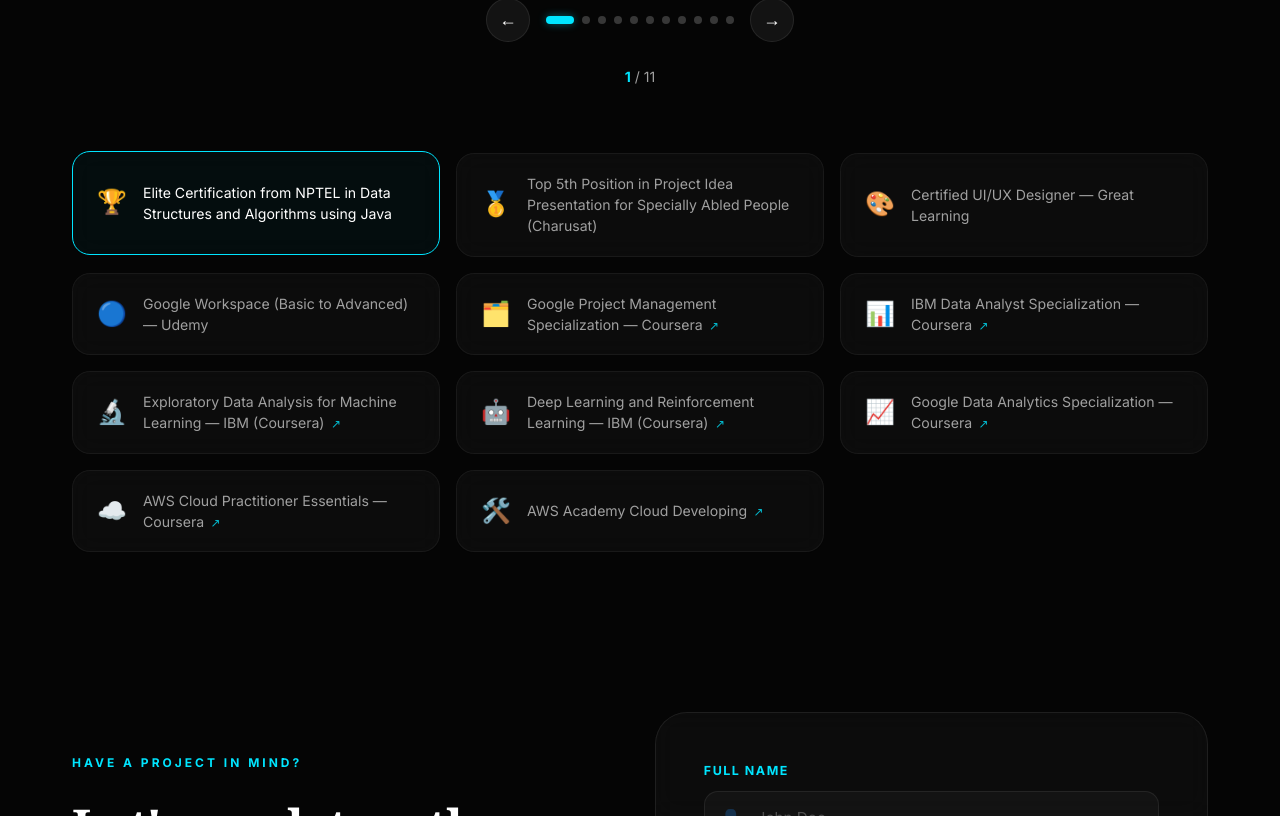
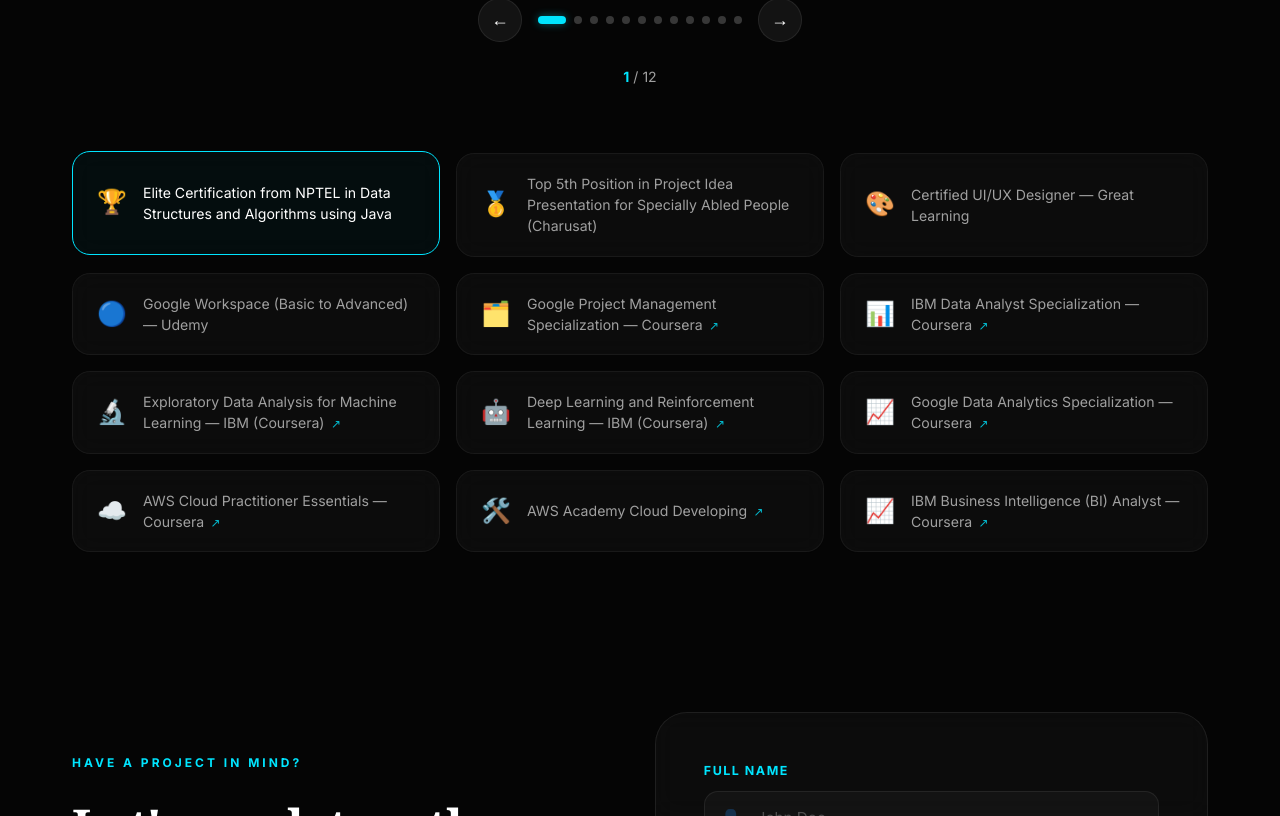
Before and after one commit to Niyant4280/Portfolio, a React app: page / in a window 1280 px wide. Shown: the part 5835-6651 px from the top of the page. Built offline with nearby package versions, Linux system fonts and the light colour scheme; the HTML template or start-up script is replaced by a standard one.

Commit message:
portfolio

```diff
--- a/src/components/Achievements.jsx
+++ b/src/components/Achievements.jsx
@@ -63,6 +63,12 @@
         category: 'Certification',
         emoji: '🛠️',
         link: 'https://lnkd.in/d-twSzT4',
+    },
+    {
+        text: 'IBM Business Intelligence (BI) Analyst — Coursera',
+        category: 'Certification',
+        emoji: '📈',
+        link: 'https://coursera.org/share/86183d917f449cb563c2b113cc4b799d',
     },
 ];
 
```
